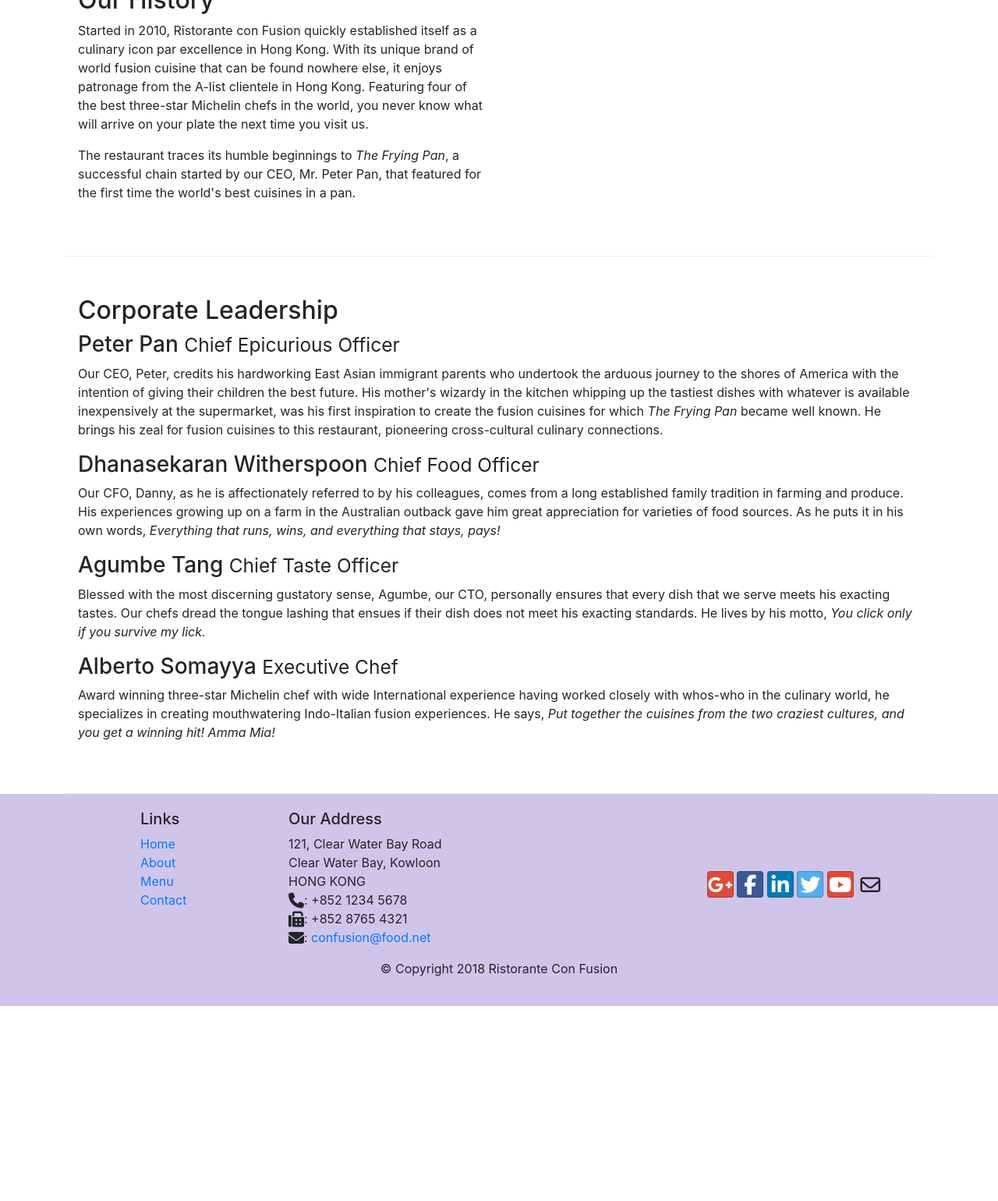
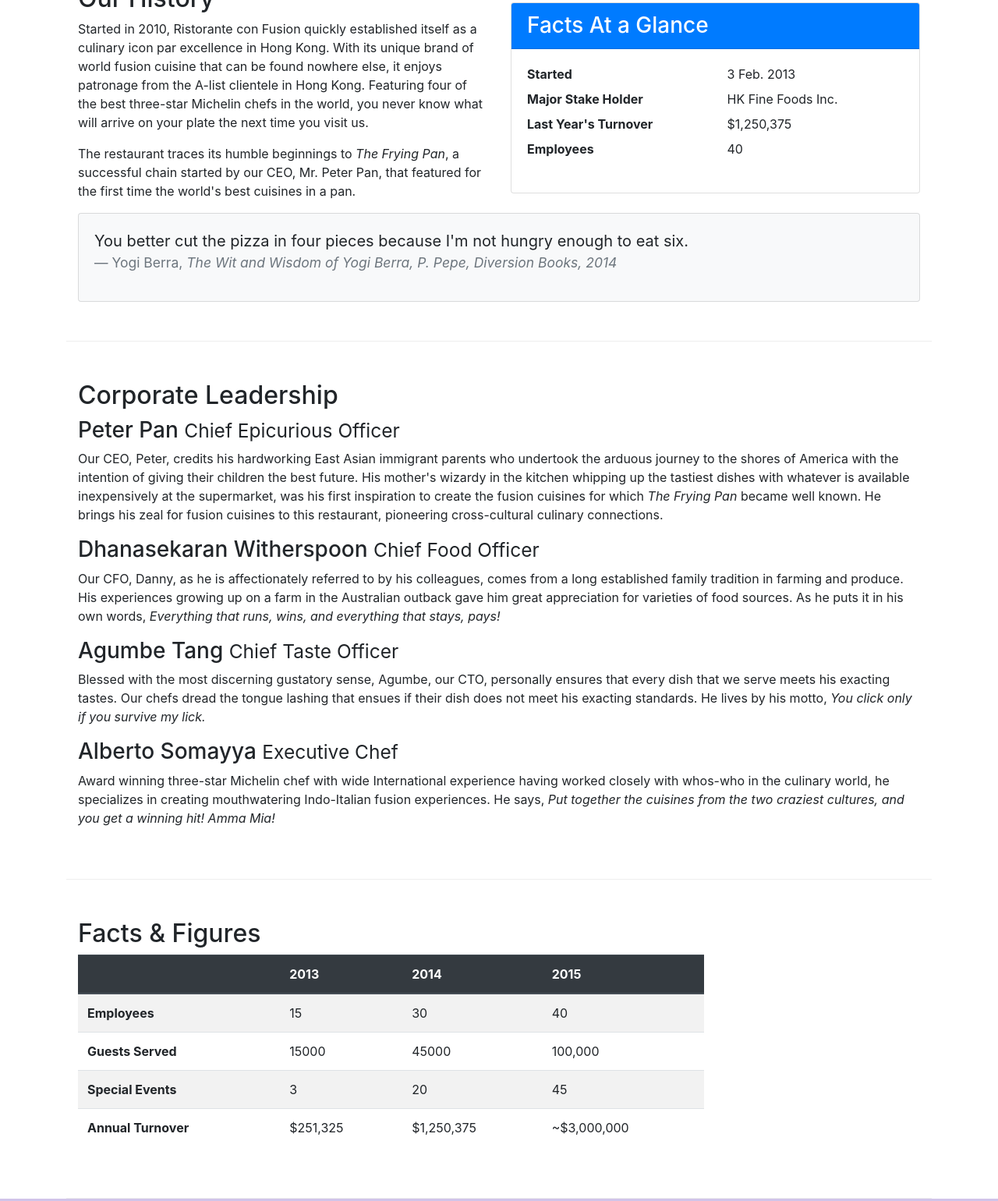
Before and after one commit to AnxhelaDecka/confusion, a website: page aboutus.html in a window 1280 px wide. Shown: the part 536-2076 px from the top of the page at 78% size. Before the commit the page ends 1826 px from the top, so only its background shows below. Drawn offline with nearby package versions, Linux system fonts and the light colour scheme.

Commit message:
tables and cards

```diff
--- a/aboutus.html
+++ b/aboutus.html
@@ -66,8 +66,36 @@
                 <p>Started in 2010, Ristorante con Fusion quickly established itself as a culinary icon par excellence in Hong Kong. With its unique brand of world fusion cuisine that can be found nowhere else, it enjoys patronage from the A-list clientele in Hong Kong.  Featuring four of the best three-star Michelin chefs in the world, you never know what will arrive on your plate the next time you visit us.</p>
                 <p>The restaurant traces its humble beginnings to <em>The Frying Pan</em>, a successful chain started by our CEO, Mr. Peter Pan, that featured for the first time the world's best cuisines in a pan.</p>
             </div>
-            <div>
+            <div class="col-12 col-sm-6">
+                <div class="card">
+                    <h3 class="card-header bg-primary text-white">Facts At a Glance</h3>
+                    <div class="card-body">
+                        <dl class="row">
+                            <dt class="col-6">Started</dt>
+                            <dd class="col-6">3 Feb. 2013</dd>
+                            <dt class="col-6">Major Stake Holder</dt>
+                            <dd class="col-6">HK Fine Foods Inc.</dd>
+                            <dt class="col-6">Last Year's Turnover</dt>
+                            <dd class="col-6">$1,250,375</dd>
+                            <dt class="col-6">Employees</dt>
+                            <dd class="col-6">40</dd>
+                        </dl>
+                    </div>
+                </div>
             </div>
+            <div class="col-12">
+                    <div class="card card-body bg-light">
+                        <blockquote class="blockquote">
+                            <p class="mb-0">You better cut the pizza in four pieces because
+                                I'm not hungry enough to eat six.</p>
+                            <footer class="blockquote-footer">Yogi Berra,
+                                <cite title="Source Title">The Wit and Wisdom of Yogi Berra,
+                                P. Pepe, Diversion Books, 2014
+                                </cite>
+                            </footer>
+                        </blockquote>
+                    </div>
+                </div>
         </div>
 
 
@@ -83,6 +111,52 @@
                 <h3>Alberto Somayya <small>Executive Chef</small></h3>
                 <p class="d-none d-sm-block">Award winning three-star Michelin chef with wide International experience having worked closely with whos-who in the culinary world, he specializes in creating mouthwatering Indo-Italian fusion experiences. He says, <em>Put together the cuisines from the two craziest cultures, and you get a winning hit! Amma Mia!</em></p>
             </div>
+       </div>
+       <div class="row row-content">
+           <div class="col-12 col-sm-9">
+               <h2>Facts &amp; Figures </h2>
+               <div class="table-responsive">
+                    <table class="table table-striped">
+                        <thead class="thead-dark">
+                            <tr>
+                                <th>&nbsp;</th>
+                                <th>2013</th>
+                                <th>2014</th>
+                                <th>2015</th>
+                            </tr>
+                        </thead>
+                        <tbody>
+                            <tr>
+                                <th>Employees</th>
+                                <td>15</td>
+                                <td>30</td>
+                                <td>40</td>
+                            </tr>
+                            <tr>
+                                <th>Guests Served</th>
+                                <td>15000</td>
+                                <td>45000</td>
+                                <td>100,000</td>
+                            </tr>
+                            <tr>
+                                <th>Special Events</th>
+                                <td>3</td>
+                                <td>20</td>
+                                <td>45</td>
+                            </tr>
+                            <tr>
+                                <th>Annual Turnover</th>
+                                <td>$251,325</td>
+                                <td>$1,250,375</td>
+                                <td>~$3,000,000</td>
+                            </tr>
+                        </tbody>
+                    </table>
+                </div>
+           </div>
+           <div class="col-12 col-sm-3">
+
+           </div>
        </div>
 
     </div>
```
